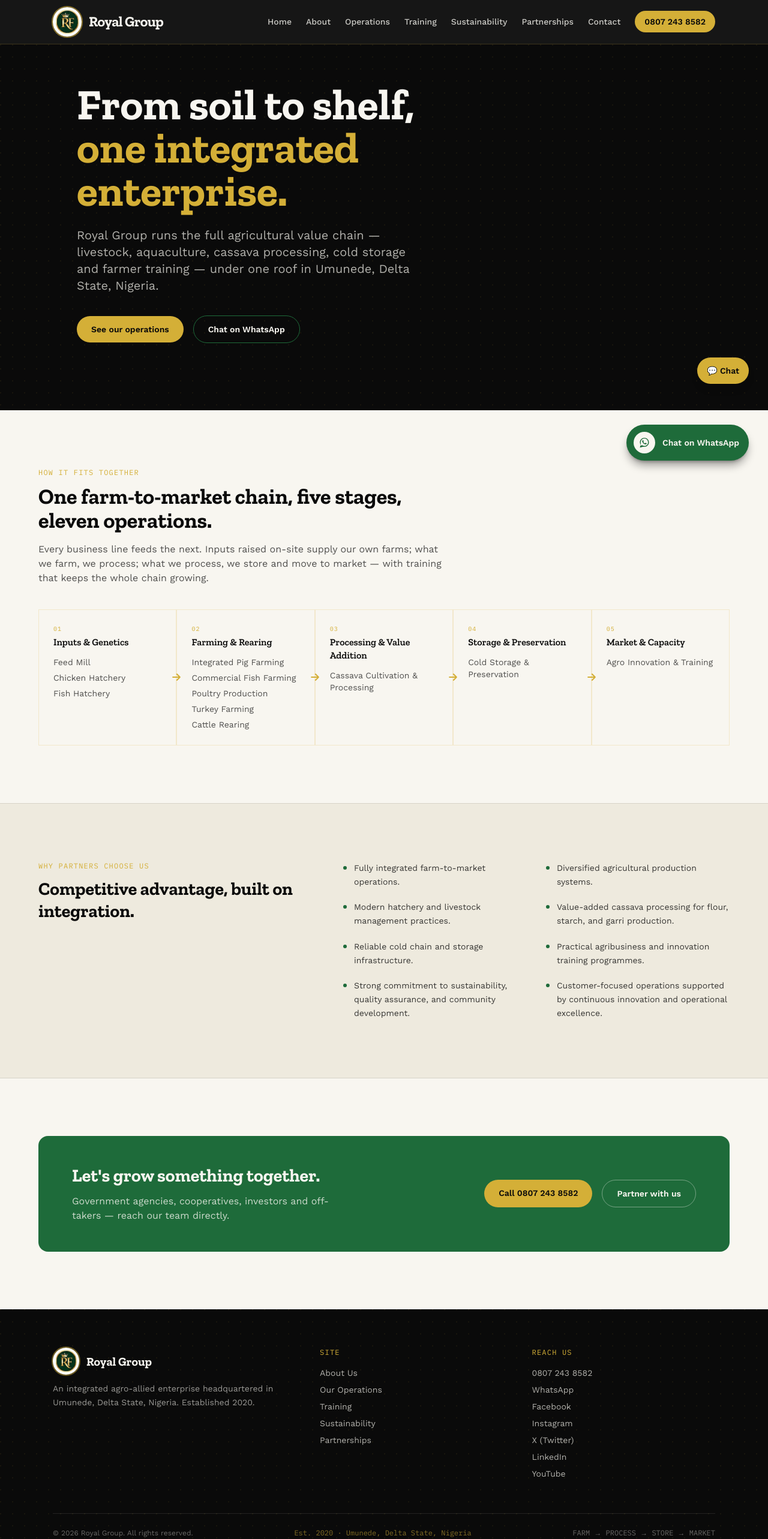
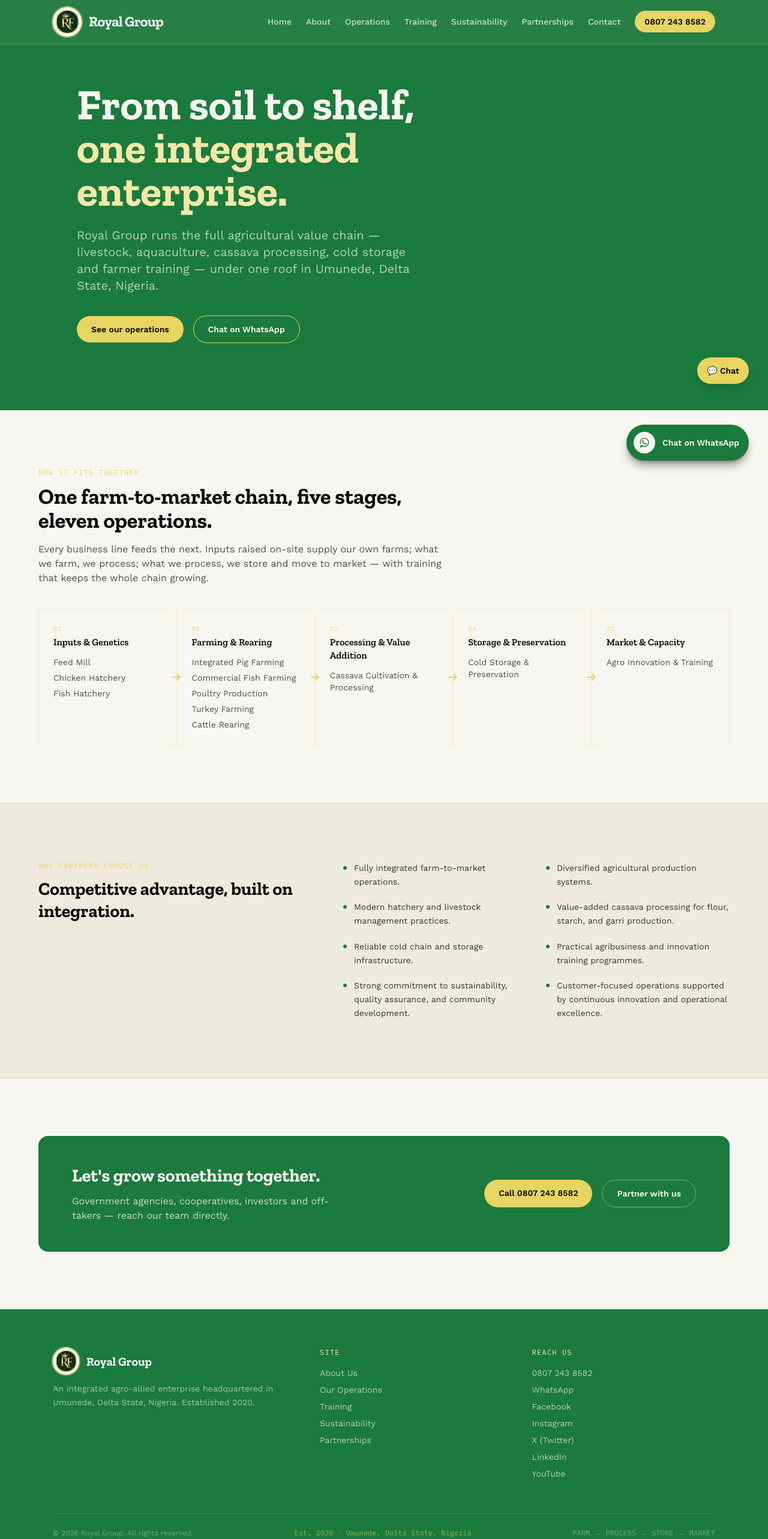
Before and after one commit to akornuche/royal-group-website, a Next.js app: page / in a window 1280 px wide. Shown: the top 2566 px of the page at 60% size. Built offline with nearby package versions, Linux system fonts and the light colour scheme.

Commit message:
Color overhaul: green dominant, black and gold accents

```diff
--- a/app/globals.css
+++ b/app/globals.css
@@ -43,6 +43,6 @@ body {
 }
 
 .grain-bg {
-  background-image: radial-gradient(circle at 1px 1px, rgba(212,175,55,0.08) 1px, transparent 0);
+  background-image: radial-gradient(circle at 1px 1px, rgba(27,122,61,0.08) 1px, transparent 0);
   background-size: 20px 20px;
 }
--- a/app/page.tsx
+++ b/app/page.tsx
@@ -6,12 +6,12 @@ export default function Home() {
   return (
     <>
       {/* Hero */}
-      <section className="grain-bg relative overflow-hidden bg-ink px-6 pb-20 pt-8 text-parchment md:pb-28 md:pt-16">
+      <section className="grain-bg relative overflow-hidden bg-leaf px-6 pb-20 pt-8 text-parchment md:pb-28 md:pt-16">
         <div className="mx-auto max-w-5xl">
           <h1 className="max-w-3xl font-display text-5xl font-bold leading-[1.03] md:text-7xl">
             From soil to shelf,
             <br />
-            <span className="text-gold">one integrated enterprise.</span>
+            <span className="text-gold-light">one integrated enterprise.</span>
           </h1>
 
           <p className="mt-6 max-w-xl font-body text-lg leading-relaxed text-parchment/70 md:text-xl">
@@ -31,7 +31,7 @@ export default function Home() {
               href={`https://wa.me/${company.phoneIntl}`}
               target="_blank"
               rel="noopener noreferrer"
-              className="rounded-full border border-leaf px-6 py-3 font-body text-sm font-semibold text-parchment transition-colors hover:bg-leaf hover:text-parchment"
+              className="rounded-full border border-gold px-6 py-3 font-body text-sm font-semibold text-parchment transition-colors hover:bg-gold hover:text-ink"
             >
               Chat on WhatsApp
             </a>
@@ -103,7 +103,7 @@ export default function Home() {
             </a>
             <Link
               href="/partnerships"
-              className="rounded-full border border-parchment/40 px-6 py-3 font-body text-sm font-semibold text-parchment transition-colors hover:border-gold hover:text-gold"
+              className="rounded-full border border-parchment/40 px-6 py-3 font-body text-sm font-semibold text-parchment transition-colors hover:border-gold-light hover:text-gold-light"
             >
               Partner with us
             </Link>
--- a/components/ChatBot.tsx
+++ b/components/ChatBot.tsx
@@ -23,9 +23,9 @@ export default function ChatBot() {
       {isOpen && (
         <div className="fixed bottom-5 right-5 z-40 w-96 max-w-[calc(100vw-2rem)] rounded-2xl border border-ink/10 bg-parchment shadow-2xl overflow-hidden flex flex-col sm:bottom-8 sm:right-8">
           {/* Header */}
-          <div className="bg-ink border-b border-gold/30 px-6 py-4 text-parchment flex items-center justify-between">
+          <div className="bg-leaf border-b border-gold/30 px-6 py-4 text-parchment flex items-center justify-between">
             <div>
-              <h3 className="font-display text-lg font-bold text-gold">Royal Group</h3>
+              <h3 className="font-display text-lg font-bold text-gold-light">Royal Group</h3>
               <p className="font-body text-xs text-parchment/60">Typically replies within minutes</p>
             </div>
             <button
--- a/components/Footer.tsx
+++ b/components/Footer.tsx
@@ -4,7 +4,7 @@ import { company, socials } from "@/lib/content";
 
 export default function Footer() {
   return (
-    <footer className="grain-bg bg-ink text-parchment">
+    <footer className="grain-bg bg-leaf text-parchment">
       <div className="mx-auto max-w-6xl px-6 py-16">
         <div className="grid gap-12 md:grid-cols-[1.3fr_1fr_1fr]">
 
@@ -28,7 +28,7 @@ export default function Footer() {
 
           {/* Site Links */}
           <div>
-            <p className="font-mono text-xs uppercase tracking-widest text-gold">Site</p>
+            <p className="font-mono text-xs uppercase tracking-widest text-gold-light">Site</p>
             <ul className="mt-4 space-y-2 font-body text-sm text-parchment/70">
               <li><Link href="/about" className="hover:text-gold transition-colors">About Us</Link></li>
               <li><Link href="/operations" className="hover:text-gold transition-colors">Our Operations</Link></li>
@@ -40,7 +40,7 @@ export default function Footer() {
 
           {/* Contact */}
           <div>
-            <p className="font-mono text-xs uppercase tracking-widest text-gold">Reach us</p>
+            <p className="font-mono text-xs uppercase tracking-widest text-gold-light">Reach us</p>
             <ul className="mt-4 space-y-2 font-body text-sm text-parchment/70">
               <li>
                 <a href={`tel:+${company.phoneIntl}`} className="hover:text-gold transition-colors">
--- a/components/Header.tsx
+++ b/components/Header.tsx
@@ -19,7 +19,7 @@ export default function Header() {
   const [open, setOpen] = useState(false);
 
   return (
-    <header className="sticky top-0 z-40 border-b border-gold/20 bg-ink/95 backdrop-blur">
+    <header className="sticky top-0 z-40 border-b border-gold/30 bg-leaf/95 backdrop-blur">
       <div className="mx-auto flex max-w-6xl items-center justify-between px-6 py-3">
 
         {/* Logo */}
--- a/components/PageHero.tsx
+++ b/components/PageHero.tsx
@@ -8,7 +8,7 @@ export default function PageHero({
   intro: string;
 }) {
   return (
-    <section className="grain-bg border-b border-gold/20 bg-ink px-6 py-16 text-parchment md:py-24">
+    <section className="grain-bg border-b border-gold/20 bg-leaf px-6 py-16 text-parchment md:py-24">
       <div className="mx-auto max-w-4xl">
         <p className="font-mono text-xs uppercase tracking-[0.2em] text-gold">
           {eyebrow}
--- a/tailwind.config.ts
+++ b/tailwind.config.ts
@@ -8,29 +8,29 @@ const config: Config = {
   theme: {
     extend: {
       colors: {
-        // Deep black — primary dark background
+        // Deep black — dark accents and text
         soil: {
           DEFAULT: "#0A0A0A",
           light: "#1A1A1A",
           rim: "#2A2A2A",
         },
-        // Forest green — growth, agriculture, life
+        // Rich forest green — dominant primary color
         leaf: {
-          DEFAULT: "#1E6B3A",
-          dark: "#145229",
-          light: "#2D9654",
+          DEFAULT: "#1B7A3D",
+          dark: "#0F4A23",
+          light: "#2FA555",
         },
-        // Gold — premium, harvest, CTAs
+        // Gold — accents and highlights
         clay: {
-          DEFAULT: "#C9943A",
-          dark: "#A87A2E",
-          light: "#E8B655",
-        },
-        // Bright gold — highlights and accents
-        gold: {
           DEFAULT: "#D4AF37",
           dark: "#B8961E",
-          light: "#F0D060",
+          light: "#E8C547",
+        },
+        // Bright gold — CTAs and emphasis
+        gold: {
+          DEFAULT: "#E8D460",
+          dark: "#D4AF37",
+          light: "#F4E8A8",
         },
         // Off-white — warm readable background
         parchment: {
```
